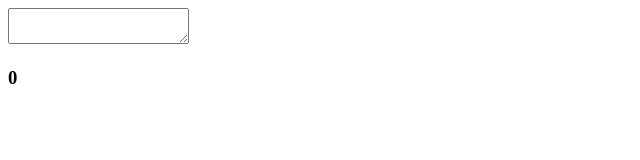
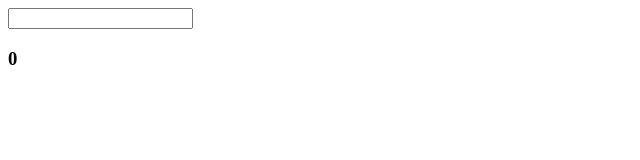
Before and after one commit to acciojob/gre-essay-tool-mohammed7869, a website: page main.html in a window 1280 px wide. Shown: the whole page, without its empty margins (0-640 px from the left). Drawn offline with Linux system fonts and the light colour scheme.

Commit message:
created a submission

```diff
--- a/main.html
+++ b/main.html
@@ -7,13 +7,11 @@
 </head>
 
 <body>
-	<textarea id="evaluatedText"></textarea>
-    <h3 id="wordCount">0</h3>
-	<!-- the entire body must be written by student -->
+	<input type=text  id="evaluatedText" oninput="countWord()">
+	<h3 id="wordCount">0</h3>
     <script type="text/javascript" src="./script.js">
 </script>
 
 </body>
 
 </html>
-</html>
--- a/script.js
+++ b/script.js
@@ -1,8 +1,12 @@
 //your code here
-const textbox = document.getElementById("evaluatedText");
-  const wordCountDisplay = document.getElementById("wordCount");
-
-  textbox.addEventListener("input", function() {
-    const wordCount = textbox.value.split(" ").length;
-    wordCountDisplay.innerText = wordCount === 0 ? "0" : wordCount;
-  });
+function countWord() {
+      var words = document.getElementById("evaluatedText").value;
+            var count = 0;
+            var split = words.split(' ');
+            for (var i = 0; i < split.length; i++) {
+                if (split[i] != "") {
+                    count += 1;
+                }
+            }
+ document.getElementById("wordCount").innerHTML = count;
+        }
```
